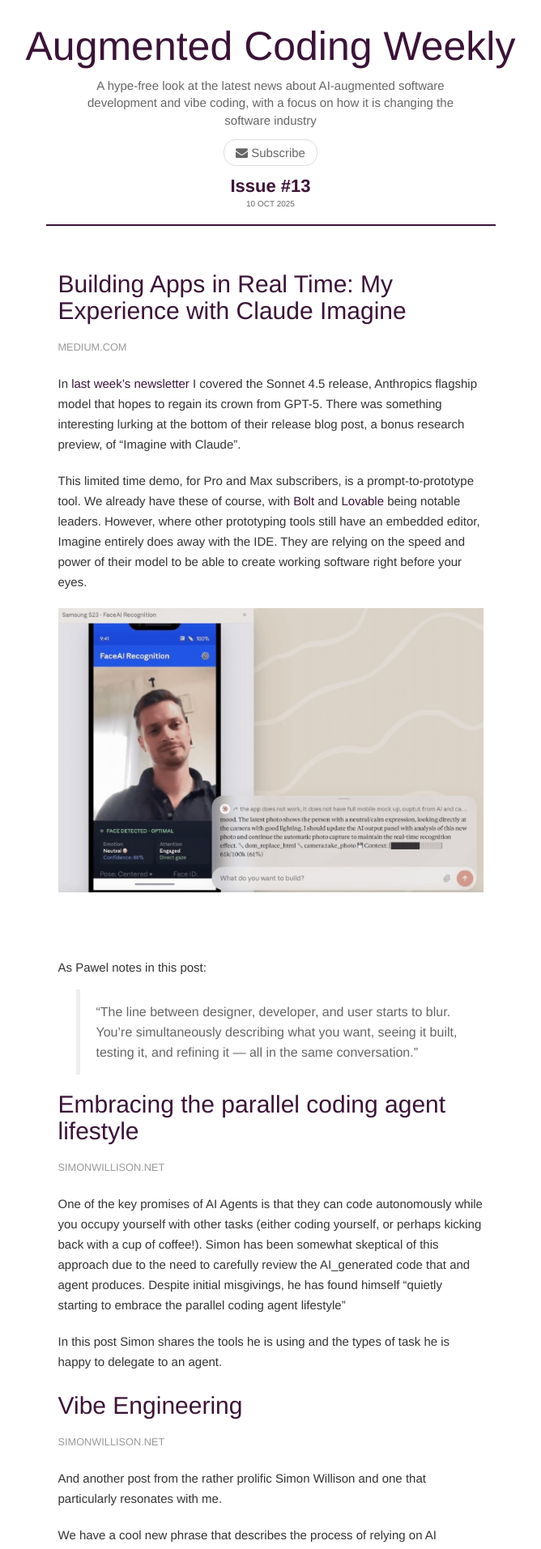
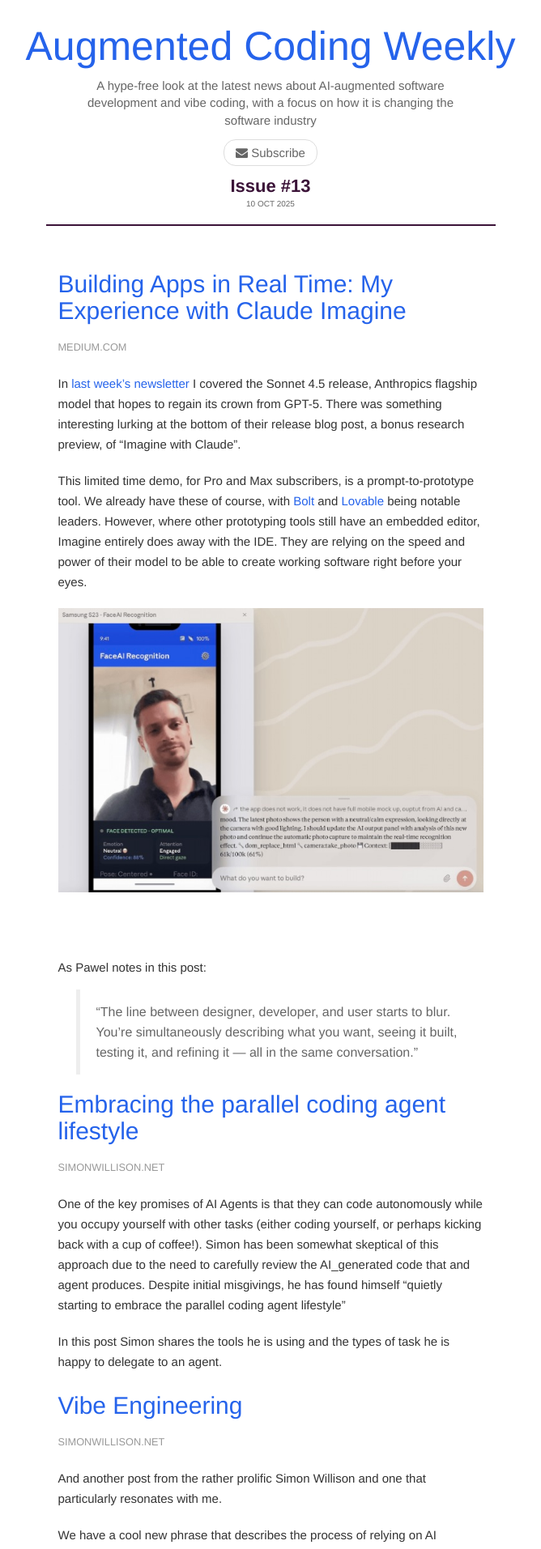
Before and after one commit to ColinEberhardt/augmented-coding-weekly, a Jekyll site: the page built from _posts/2025-10-10-issue-13.md, in a window 1280 px wide. Shown: the top 1913 px of the page at 81% size, without its empty margins (306-974 px from the left). Built offline with Jekyll 4.4.1, drawn with Linux system fonts in a browser that asks for light colours; some of the changed text lies outside the part shown.

Commit message:
updated link colour

```diff
--- a/css/style.css
+++ b/css/style.css
@@ -32,7 +32,7 @@
 /* LINKS */
 
 a {
-   color: #3b1338;
+   color: #2563eb;
 }
 
 h3 > a {
```
Also changed, not shown: _posts/2025-10-10-issue-13.md (+1 -1 lines).
